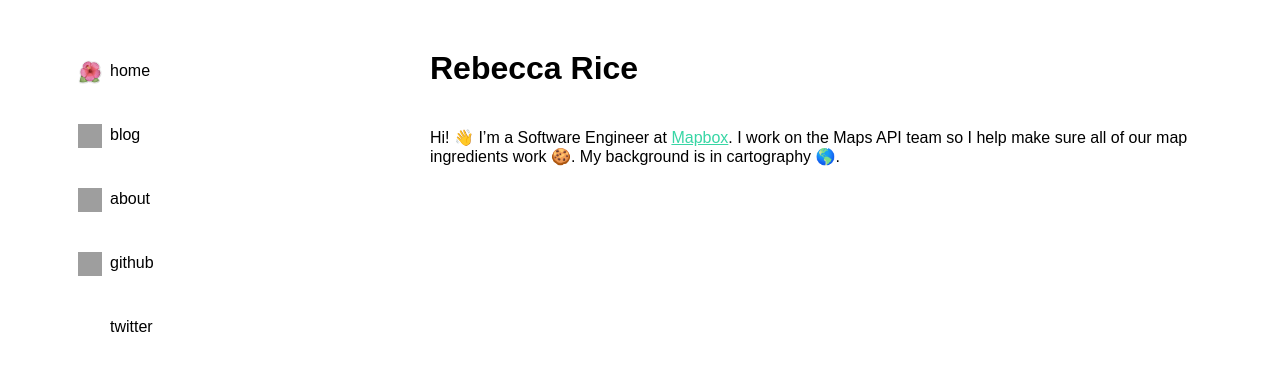
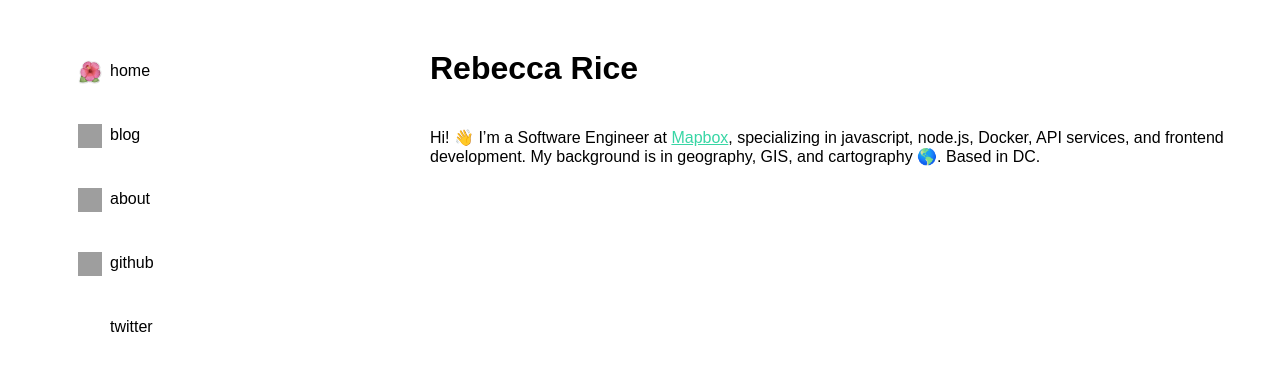
Before and after one commit to rmrice/rmrice.github.io, a Jekyll site: the page built from index.md, in a window 1280 px wide. Shown: the top 371 px of the page. Built offline with Jekyll 4.4.1, drawn with Linux system fonts in a browser that asks for light colours; emoji names are drawn with the system emoji font; our own code applies the rules of GitHub Pages for plain Markdown files; grey boxes are pictures that could not be loaded.

Commit message:
Update index.md

```diff
--- a/index.md
+++ b/index.md
@@ -7,4 +7,4 @@ layout: default
 
 # Rebecca Rice
 
-Hi! :wave: I'm a Software Engineer at [Mapbox](https://mapbox.com). I work on the Maps API team so I help make sure all of our map ingredients work :cookie:. My background is in cartography :earth_americas:.
+Hi! :wave: I'm a Software Engineer at [Mapbox](https://mapbox.com), specializing in javascript, node.js, Docker, API services, and frontend development. My background is in geography, GIS, and cartography :earth_americas:. Based in DC.
```
